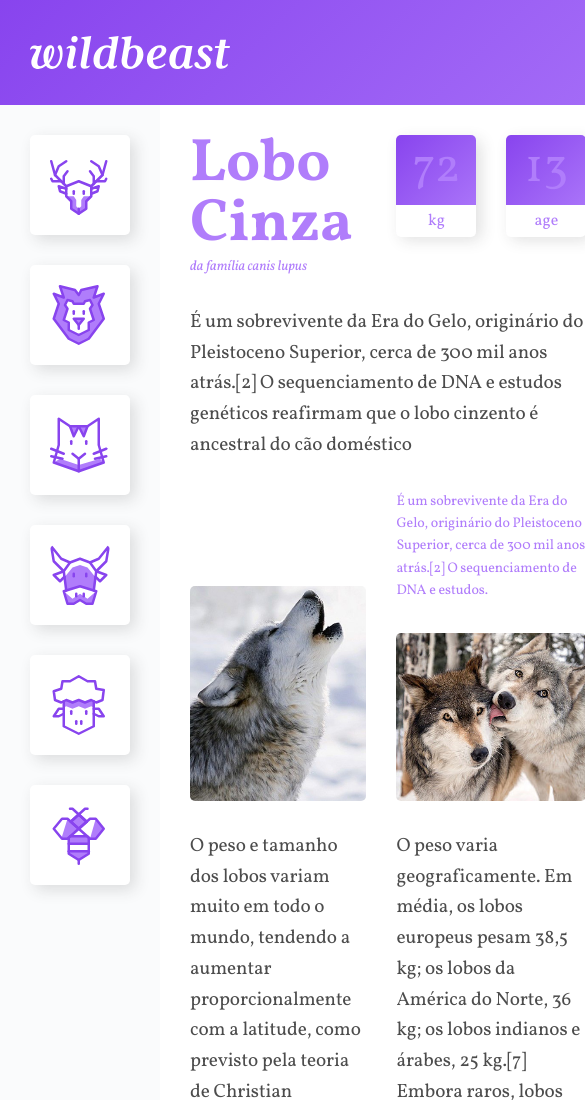
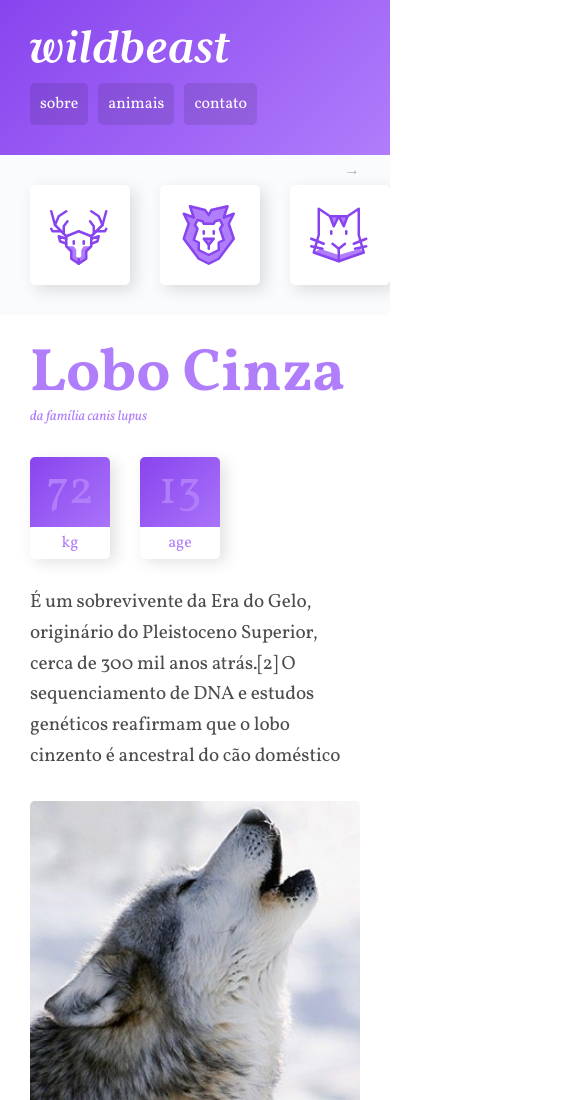
Before and after one commit to GuiBublitz/GridLayout-Flexbox-CSS, a plain HTML site: page grid.html in a window 390 px wide. Shown: the top 1100 px of the page, 585 px wide, since content can reach past the window. Drawn offline with Linux system fonts and the light colour scheme.

Commit message:
Mobile version donee! Project finished

```diff
--- a/style/grid.css
+++ b/style/grid.css
@@ -1,7 +1,6 @@
 *{
     padding: 0;
     margin: 0;
-    box-sizing: border-box;
     font-family: 'Vollkorn', serif;
 }
 li{
@@ -13,7 +12,7 @@ a{
 }
 img{
     display:block;
-    max-width: 100%;
+    width: 100%;
     border-radius: 5px;
 }
 
@@ -28,7 +27,28 @@ img{
         "footer footer footer"
     ;
 }
-
+@media (max-width: 1200px){
+    .estrutura{
+        grid-template-areas:
+            "header header header"
+            "sidenav content content"
+            "sidenav anuncios anuncios"
+            "footer footer footer"
+        ;
+    }
+}
+@media (max-width: 760px) {
+    .estrutura{
+        grid-template-columns: 100%;
+        grid-template-areas:
+            "header"
+            "sidenav"
+            "content"
+            "anuncios"
+            "footer"
+        ;
+    }
+}
 /*******************************  HEADER  **************************/
 .header{
     grid-area: header;
@@ -59,6 +79,21 @@ img{
 .header li + li{
     margin-left: 30px;
 }
+@media (max-width:760px){
+    .header{
+        grid-template-columns: auto;
+
+    }
+    .logo{
+        margin-bottom: 20px;
+    }
+    .header nav a {
+        font-size: 1em;
+    }
+    .header li + li{
+        margin-left: 10px;
+    }
+}
 
 /***************************  SideNav  ***************************/
 
@@ -81,6 +116,39 @@ img{
 .sidenav li a:hover{
     background: #B07DFB;
 }
+@keyframes seta{
+    from{
+        right: 30px;
+    }to{
+        right: 20px;
+    }
+}
+@media (max-width: 760px){
+    .sidenav ul{
+        display: flex;
+    }
+    .sidenav li{
+        flex: 1 0 60px;
+    }
+    .sidenav{
+        padding: 0 30px;
+        overflow-x: auto;
+        -webkit-overflow-scrolling: touch;
+        -ms-overflow-style: -ms-autohiding-scrollbar;
+        position: relative;
+    }
+    .sidenav::after{
+        content: '→';
+        position: absolute;
+        top: 5px;
+        right: 30px;
+        color: rgba(0, 0, 0, .3);
+        animation: seta .5s ease-in 0s infinite alternate;
+    }
+    .sidenav li a{
+        margin: 30px 30px 30px 0;
+    }
+}
 
 /***************************  Content  ***************************/
 
@@ -92,6 +160,11 @@ img{
     display: grid;
     grid-template-columns: 1fr 1fr;
     grid-gap: 30px;
+}
+@media (max-width: 600px){
+    .content{
+        grid-template-columns: auto;
+    }
 }
 .col-wide{
     grid-column: 1/-1;
@@ -195,6 +268,7 @@ p{
     align-content: start;
     padding: 30px;
     grid-gap:30px;
+    grid-template-columns: repeat(auto-fit, minmax(150px, 1fr));
 }
 
 /***************************  FOOTER ***************************/
```
